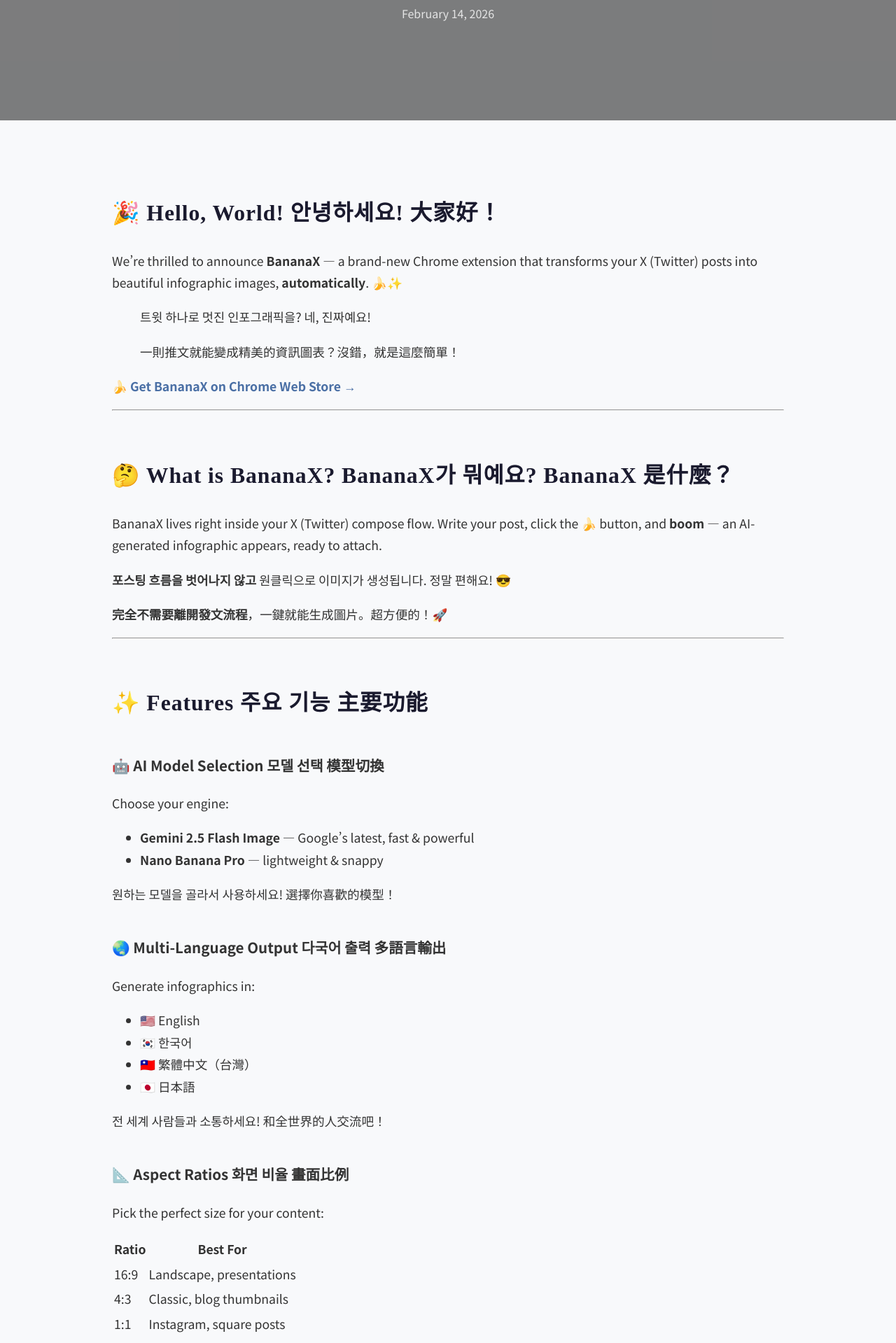
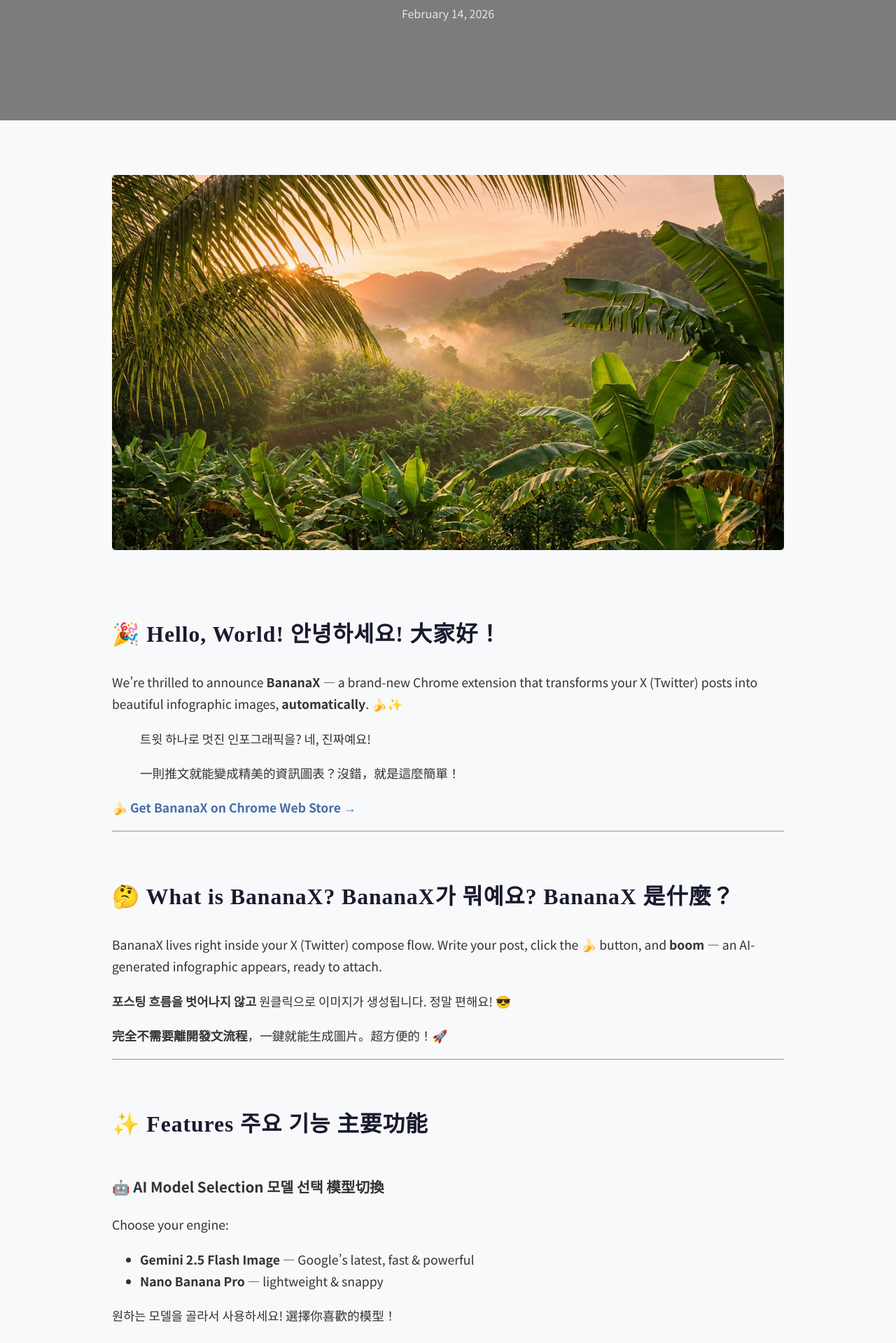
Before and after one commit to furoku/furoku, a Jekyll site: the page built from docs/_posts/2026-02-14-bananax-chrome-extension-release.md, in a window 1280 px wide. Shown: the part 422-2341 px from the top of the page at 70% size. Built offline with Jekyll 4.4.1, drawn with Linux system fonts in a browser that asks for light colours.

Commit message:
🖼️ Add hero image for BananaX release post

```diff
--- a/docs/_posts/2026-02-14-bananax-chrome-extension-release.md
+++ b/docs/_posts/2026-02-14-bananax-chrome-extension-release.md
@@ -5,6 +5,8 @@
 description: "BananaX is a Chrome extension that auto-generates infographic images from your X (Twitter) posts. One click, beautiful visuals. 트윗을 인포그래픽으로! 把推文變成資訊圖表！"
 tags: [BananaX, Chrome Extension, Infographic, AI]
 ---
+
+![BananaX Release Hero](/furoku/assets/images/bananax-release-hero.png)
 
 ## 🎉 Hello, World! 안녕하세요! 大家好！
 
```
Also changed, not shown: docs/assets/images/bananax-release-hero.png (added).
